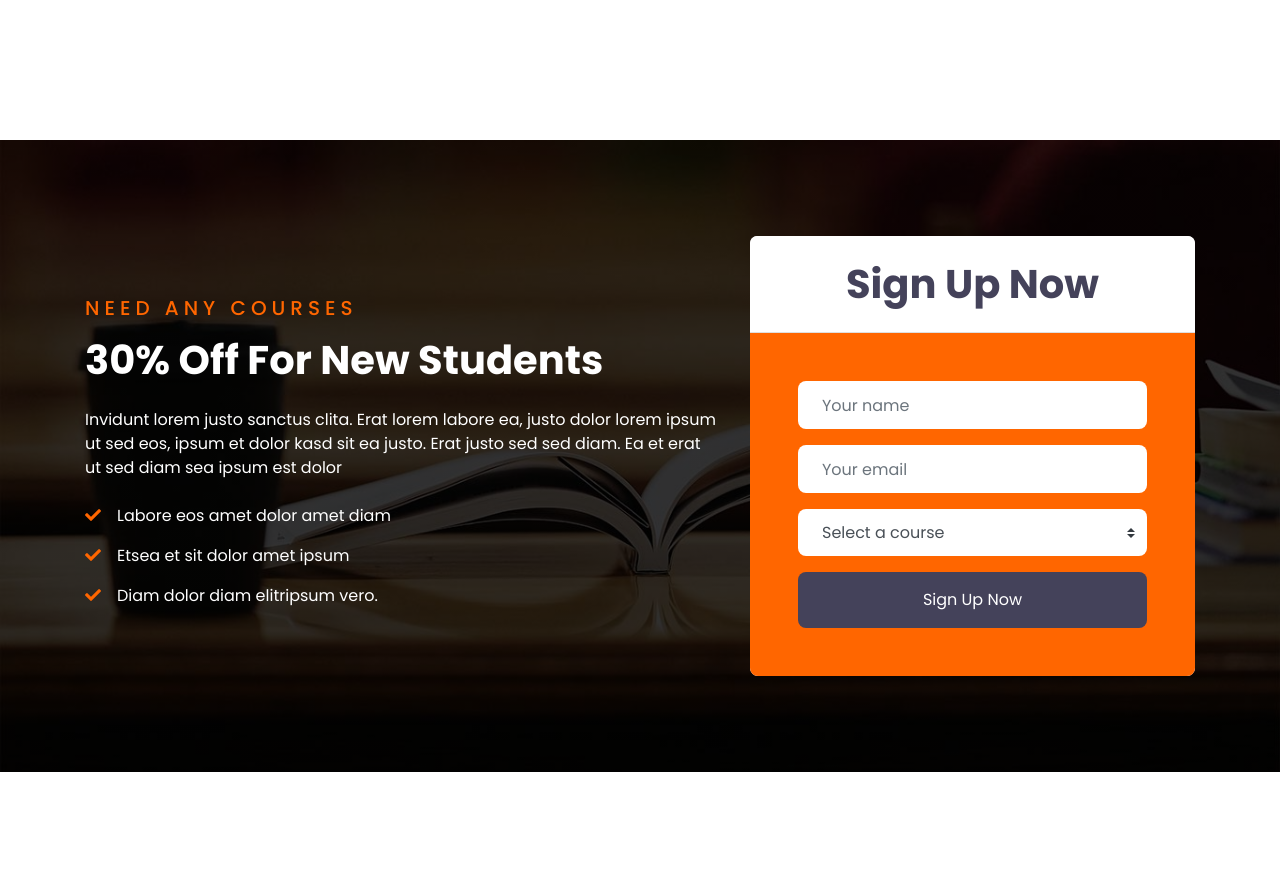
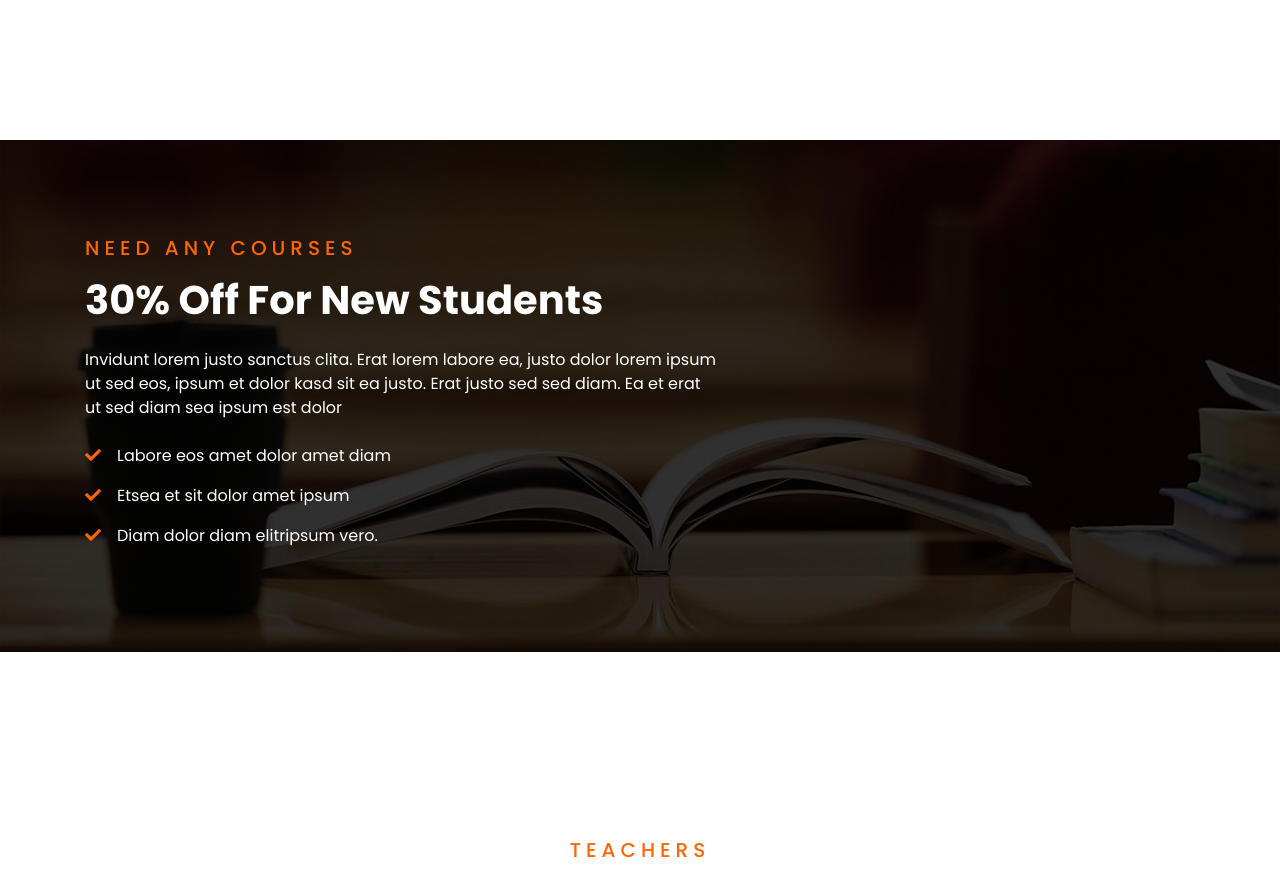
Before and after one commit to Amithhh16/college-management_system, a Django app: template clgproject/clgapp/templates/index.html in a window 1280 px wide. Shown: the part 3520-4395 px from the top of the page. Run offline with Django 3.2, Linux system fonts and the light colour scheme; the template is opened without the code that fills it, so the values that code supplies are empty; some libraries are stand-ins or nearby versions.

Commit message:
second committ

```diff
--- a/clgproject/clgapp/templates/adminhome.html
+++ b/clgproject/clgapp/templates/adminhome.html
@@ -6,6 +6,7 @@
     <meta name="viewport" content="width=device-width, initial-scale=1.0">
     <title>Document</title>
     <link href="https://cdn.jsdelivr.net/npm/bootstrap@5.3.3/dist/css/bootstrap.min.css" rel="stylesheet" integrity="sha384-QWTKZyjpPEjISv5WaRU9OFeRpok6YctnYmDr5pNlyT2bRjXh0JMhjY6hW+ALEwIH" crossorigin="anonymous">
+    <script src="https://cdn.jsdelivr.net/npm/bootstrap@5.3.3/dist/js/bootstrap.bundle.min.js" integrity="sha384-YvpcrYf0tY3lHB60NNkmXc5s9fDVZLESaAA55NDzOxhy9GkcIdslK1eN7N6jIeHz" crossorigin="anonymous"></script>
 </head>
 <body>
 
--- a/clgproject/clgapp/templates/index.html
+++ b/clgproject/clgapp/templates/index.html
@@ -113,9 +113,9 @@
                                     <a href="single.html" class="dropdown-item">Blog Detail</a> -->
                                 </div>
                             </div>
-                            <a href="{% url 'logins' %}" class="nav-item nav-link">login</a>
+                            <a href="{% url 'logins' %}" class="nav-item nav-link">Login</a>
                         </div>
-                        <a class="btn btn-primary py-2 px-4 ml-auto d-none d-lg-block"  href="{% url 'registration' %}">REGISTRATION</a>
+
                     </div>
                 </nav>
             </div>
@@ -130,7 +130,7 @@
             <ol class="carousel-indicators">
                 <li data-target="#header-carousel" data-slide-to="0" class="active"></li>
                 <li data-target="#header-carousel" data-slide-to="1"></li>
-                <li data-target="#header-carousel" data-slide-to="2"></li>
+
             </ol>
             <div class="carousel-inner">
                 <div class="carousel-item active" style="min-height: 300px;">
@@ -139,7 +139,7 @@
                         <div class="p-5" style="width: 100%; max-width: 900px;">
                             <h5 class="text-white text-uppercase mb-md-3">Best Online Courses</h5>
                             <h1 class="display-3 text-white mb-md-4">Best Education From Your Home</h1>
-                            <a href="" class="btn btn-primary py-md-2 px-md-4 font-weight-semi-bold mt-2">Learn More</a>
+                            <a href="{% url 'reg_student' %}" class="btn btn-primary py-md-2 px-md-4 font-weight-semi-bold mt-2">Register now </a>
                         </div>
                     </div>
                 </div>
@@ -153,15 +153,7 @@
                         </div>
                     </div>
                 </div>
-                <div class="carousel-item" style="min-height: 300px;">
-                    <img class="position-relative w-100" src="i{% static 'img/carousel-3.jpg'%}" style="min-height: 300px; object-fit: cover;">
-                    <div class="carousel-caption d-flex align-items-center justify-content-center">
-                        <div class="p-5" style="width: 100%; max-width: 900px;">
-                            <h5 class="text-white text-uppercase mb-md-3">Best Online Courses</h5>
-                            <h1 class="display-3 text-white mb-md-4">New Way To Learn From Home</h1>
-                            <a href="" class="btn btn-primary py-md-2 px-md-4 font-weight-semi-bold mt-2">Learn More</a>
-                        </div>
-                    </div>
+
                 </div>
             </div>
         </div>
@@ -418,31 +410,10 @@
                 </div>
                 <div class="col-lg-5">
                     <div class="card border-0">
-                        <div class="card-header bg-light text-center p-4">
-                            <h1 class="m-0">Sign Up Now</h1>
-                        </div>
-                        <div class="card-body rounded-bottom bg-primary p-5">
-                            <form>
-                                <div class="form-group">
-                                    <input type="text" class="form-control border-0 p-4" placeholder="Your name" required="required" />
-                                </div>
-                                <div class="form-group">
-                                    <input type="email" class="form-control border-0 p-4" placeholder="Your email" required="required" />
-                                </div>
-                                <div class="form-group">
-                                    <select class="custom-select border-0 px-4" style="height: 47px;">
-                                        <option selected>Select a course</option>
-                                        <option value="1">Course 1</option>
-                                        <option value="2">Course 1</option>
-                                        <option value="3">Course 1</option>
-                                    </select>
-                                </div>
-                                <div>
-                                    <button class="btn btn-dark btn-block border-0 py-3" type="submit">Sign Up Now</button>
-                                </div>
-                            </form>
-                        </div>
+
+
                     </div>
+
                 </div>
             </div>
         </div>
@@ -641,12 +612,7 @@
                 <h5 class="text-primary text-uppercase mb-4" style="letter-spacing: 5px;">Newsletter</h5>
                 <p>Rebum labore lorem dolores kasd est, et ipsum amet et at kasd, ipsum sea tempor magna tempor. Accu kasd sed ea duo ipsum. Dolor duo eirmod sea justo no lorem est diam</p>
                 <div class="w-100">
-                    <div class="input-group">
-                        <input type="text" class="form-control border-light" style="padding: 30px;" placeholder="Your Email Address">
-                        <div class="input-group-append">
-                            <button class="btn btn-primary px-4">Sign Up</button>
-                        </div>
-                    </div>
+
                 </div>
             </div>
         </div>
--- a/clgproject/clgapp/templates/reg_teacher.html
+++ b/clgproject/clgapp/templates/reg_teacher.html
@@ -5,6 +5,7 @@
     <meta name="viewport" content="width=device-width, initial-scale=1.0">
     <title>Document</title>
     <link href="https://cdn.jsdelivr.net/npm/bootstrap@5.3.3/dist/css/bootstrap.min.css" rel="stylesheet" integrity="sha384-QWTKZyjpPEjISv5WaRU9OFeRpok6YctnYmDr5pNlyT2bRjXh0JMhjY6hW+ALEwIH" crossorigin="anonymous">
+    <script src="https://cdn.jsdelivr.net/npm/bootstrap@5.3.3/dist/js/bootstrap.bundle.min.js" integrity="sha384-YvpcrYf0tY3lHB60NNkmXc5s9fDVZLESaAA55NDzOxhy9GkcIdslK1eN7N6jIeHz" crossorigin="anonymous"></script>
 </head>
 <body>
 
--- a/clgproject/clgapp/templates/studenthome.html
+++ b/clgproject/clgapp/templates/studenthome.html
@@ -6,6 +6,7 @@
     <meta name="viewport" content="width=device-width, initial-scale=1.0">
     <title>Document</title>
     <link href="https://cdn.jsdelivr.net/npm/bootstrap@5.3.3/dist/css/bootstrap.min.css" rel="stylesheet" integrity="sha384-QWTKZyjpPEjISv5WaRU9OFeRpok6YctnYmDr5pNlyT2bRjXh0JMhjY6hW+ALEwIH" crossorigin="anonymous">
+    <script src="https://cdn.jsdelivr.net/npm/bootstrap@5.3.3/dist/js/bootstrap.bundle.min.js" integrity="sha384-YvpcrYf0tY3lHB60NNkmXc5s9fDVZLESaAA55NDzOxhy9GkcIdslK1eN7N6jIeHz" crossorigin="anonymous"></script>
 </head>
 <body>
 
```
Also changed, not shown: clgproject/clgapp/templates/reg_student.html (+5 -3 lines), clgproject/clgapp/templates/registration.html (deleted, +0 -28 lines), clgproject/clgapp/templates/teacherhome.html (+15 -4 lines).
